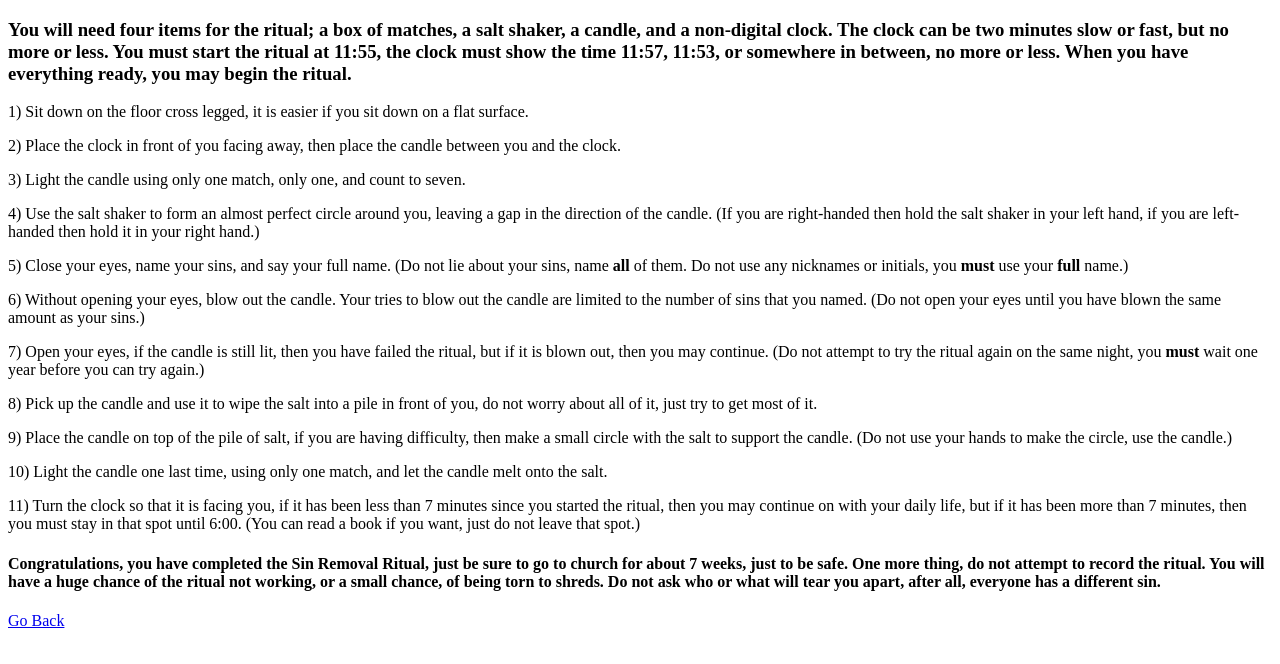
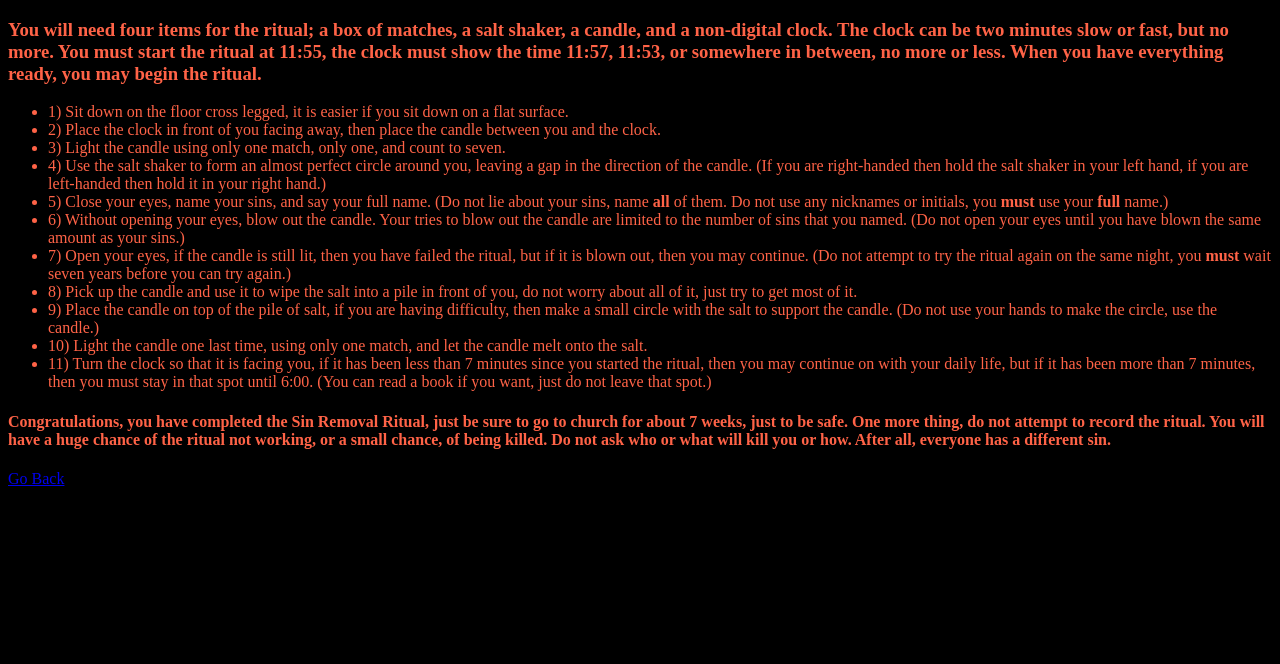
Before and after one commit to MikeyNoC/Strange-Website, a plain HTML site: page 7Sin Removal Ritual.html in a window 1280 px wide. Drawn offline with Linux system fonts and the light colour scheme.

Commit message:
Update 7Sin Removal Ritual.html

```diff
--- a/7Sin Removal Ritual.html
+++ b/7Sin Removal Ritual.html
@@ -1,21 +1,28 @@
 <!DOCTYPE html>
 <head>
-  <title>7Sin Removal Ritual</title>
+  <title style="color:Tomato;">7Sin Removal Ritual</title>
+  <style>
+  body{
+    background-color: Black
+  }
+  </style>
 </head>
 <body>
-  <h3>You will need four items for the ritual; a box of matches, a salt shaker, a candle, and a non-digital clock. The clock can be two minutes slow or fast, but no more or less. You must start the ritual at 11:55, the clock must show the time 11:57, 11:53, or somewhere in between, no more or less. When you have everything ready, you may begin the ritual.</h3>
-  <p> 1)  Sit down on the floor cross legged, it is easier if you sit down on a flat surface.</p>
-  <p> 2)  Place the clock in front of you facing away, then place the candle between you and the clock.</p>
-  <p> 3)  Light the candle using only one match, only one, and count to seven.</p>
-  <p> 4)  Use the salt shaker to form an almost perfect circle around you, leaving a gap in the direction of the candle. (If you are right-handed then hold the salt shaker in your left hand, if you are left-handed then hold it in your right hand.)</p>
-  <p> 5)  Close your eyes, name your sins, and say your full name. (Do not lie about your sins, name <b>all</b> of them. Do not use any nicknames or initials, you <b>must</b> use your <b>full</b> name.)</p>
-  <p> 6)  Without opening your eyes, blow out the candle. Your tries to blow out the candle are limited to the number of sins that you named. (Do not open your eyes until you have blown the same amount as your sins.)</p>
-  <p> 7)  Open your eyes, if the candle is still lit, then you have failed the ritual, but if it is blown out, then you may continue. (Do not attempt to try the ritual again on the same night, you <b>must</b> wait one year before you can try again.)</p>
-  <p> 8)  Pick up the candle and use it to wipe the salt into a pile in front of you, do not worry about all of it, just try to get most of it.</p>
-  <p> 9)  Place the candle on top of the pile of salt, if you are having difficulty, then make a small circle with the salt to support the candle. (Do not use your hands to make the circle, use the candle.)</p>
-  <p> 10) Light the candle one last time, using only one match, and let the candle melt onto the salt.</p>
-  <p> 11) Turn the clock so that it is facing you, if it has been less than 7 minutes since you started the ritual, then you may continue on with your daily life, but if it has been more than 7 minutes, then you must stay in that spot until 6:00. (You can read a book if you want, just do not leave that spot.)</p>
-  <h4>Congratulations, you have completed the Sin Removal Ritual, just be sure to go to church for about 7 weeks, just to be safe. One more thing, do not attempt to record the ritual. You will have a huge chance of the ritual not working, or a small chance, of being torn to shreds. Do not ask who or what will tear you apart, after all, everyone has a different sin.</h4>
+  <h3 style="color:Tomato;">You will need four items for the ritual; a box of matches, a salt shaker, a candle, and a non-digital clock. The clock can be two minutes slow or fast, but no more. You must start the ritual at 11:55, the clock must show the time 11:57, 11:53, or somewhere in between, no more or less. When you have everything ready, you may begin the ritual.</h3>
+<ul style="color:Tomato;">
+  <li> 1)  Sit down on the floor cross legged, it is easier if you sit down on a flat surface.</li>
+  <li> 2)  Place the clock in front of you facing away, then place the candle between you and the clock.</li>
+  <li> 3)  Light the candle using only one match, only one, and count to seven.</li>
+  <li> 4)  Use the salt shaker to form an almost perfect circle around you, leaving a gap in the direction of the candle. (If you are right-handed then hold the salt shaker in your left hand, if you are left-handed then hold it in your right hand.)</li>
+  <li> 5)  Close your eyes, name your sins, and say your full name. (Do not lie about your sins, name <b>all</b> of them. Do not use any nicknames or initials, you <b>must</b> use your <b>full</b> name.)</li>
+  <li> 6)  Without opening your eyes, blow out the candle. Your tries to blow out the candle are limited to the number of sins that you named. (Do not open your eyes until you have blown the same amount as your sins.)</li>
+  <li> 7)  Open your eyes, if the candle is still lit, then you have failed the ritual, but if it is blown out, then you may continue. (Do not attempt to try the ritual again on the same night, you <b>must</b> wait seven years before you can try again.)</li>
+  <li> 8)  Pick up the candle and use it to wipe the salt into a pile in front of you, do not worry about all of it, just try to get most of it.</li>
+  <li> 9)  Place the candle on top of the pile of salt, if you are having difficulty, then make a small circle with the salt to support the candle. (Do not use your hands to make the circle, use the candle.)</li>
+  <li> 10) Light the candle one last time, using only one match, and let the candle melt onto the salt.</li>
+  <li> 11) Turn the clock so that it is facing you, if it has been less than 7 minutes since you started the ritual, then you may continue on with your daily life, but if it has been more than 7 minutes, then you must stay in that spot until 6:00. (You can read a book if you want, just do not leave that spot.)</li>
+</ul>
+<h4 style="color:Tomato;">Congratulations, you have completed the Sin Removal Ritual, just be sure to go to church for about 7 weeks, just to be safe. One more thing, do not attempt to record the ritual. You will have a huge chance of the ritual not working, or a small chance, of being killed. Do not ask who or what will kill you or how. After all, everyone has a different sin.</h4>
 </body>
-<p><a href="file:///C:/Users/michael.nielsen/Desktop/4%20Window%20Project/Demons.html" target="_blank">Go Back</a></p>
+<p><a href="file:///C:/Users/michael/Desktop/4%20Window%20Project/Demons.html" target="_blank">Go Back</a></p>
 </html>
```
